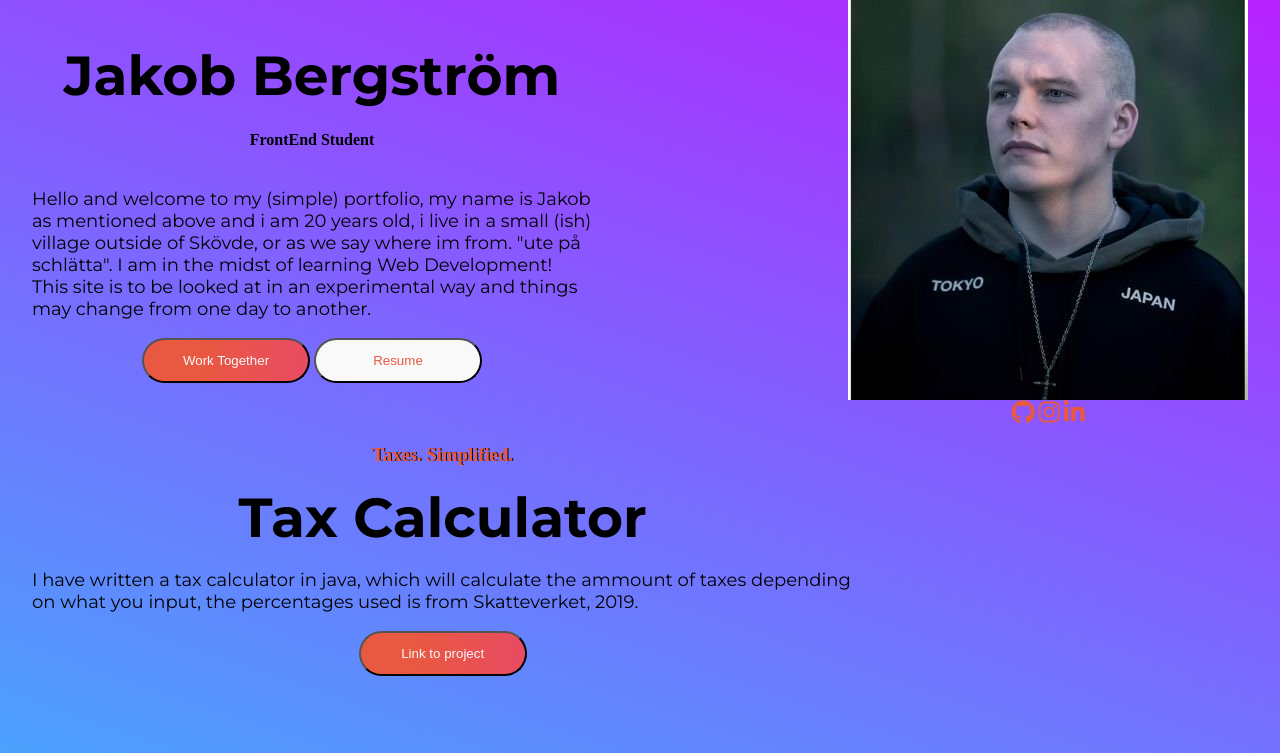
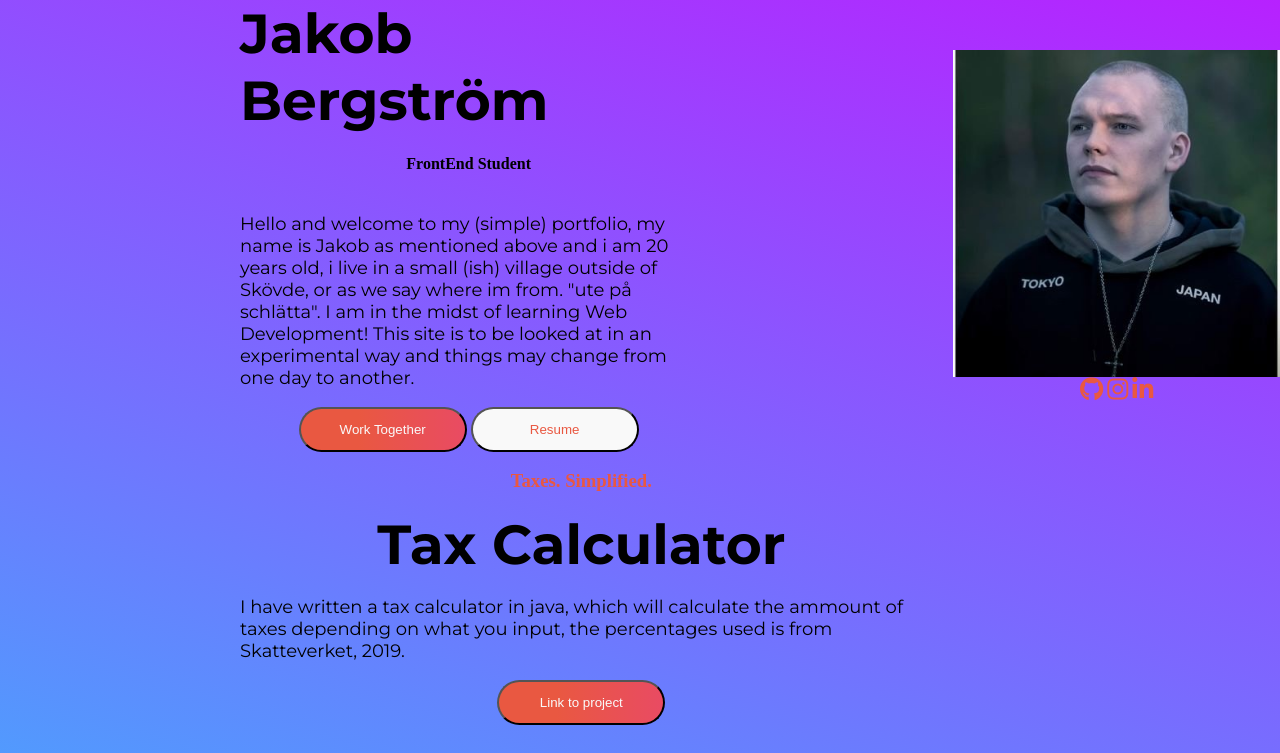
Before and after one commit to purreB/Portfolio, a plain HTML site: page index.html in a window 1280 px wide. Shown: the top 753 px of the page. Drawn offline with Linux system fonts and the light colour scheme.

Commit message:
Made it more center when viewed on big screens

```diff
--- a/style.css
+++ b/style.css
@@ -24,7 +24,6 @@ h2 {
 
 h3 {
   color: #e95841;
-  text-shadow: 1px 0 black;
 }
 
 p {
@@ -198,3 +197,9 @@ button {
     padding-left: 0;
   }
 }
+
+@media screen and (min-width: 1030px) {
+  body {
+    padding-left: 13rem;
+  }
+}
```
